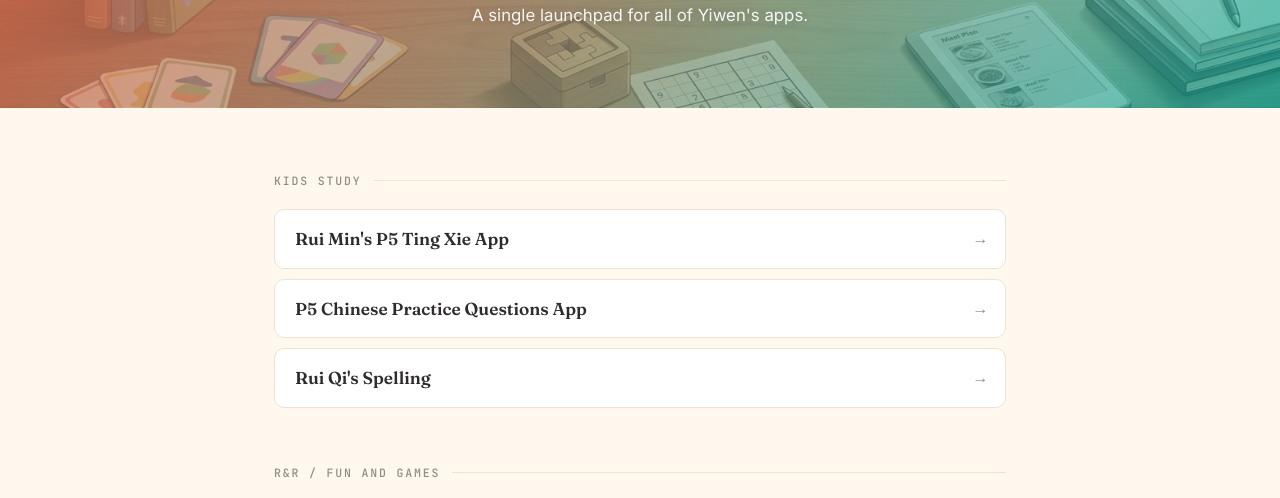
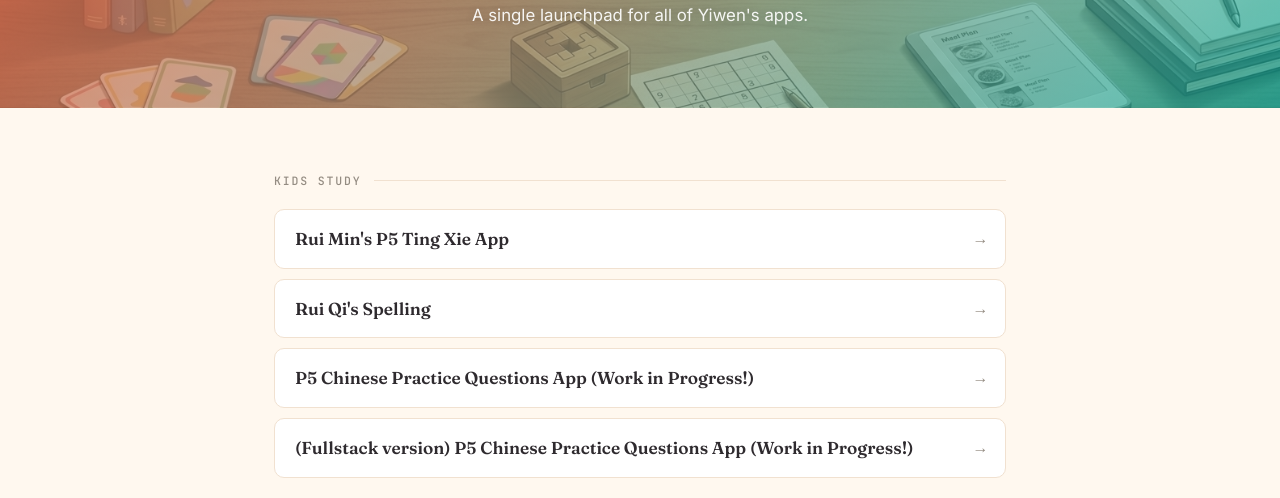
Before and after one commit to goatedapps/goatedapps.github.io, a plain HTML site: page index.html in a window 1280 px wide. Shown: the part 241-739 px from the top of the page. Drawn offline with Linux system fonts and the light colour scheme.

Commit message:
Update index.html

```diff
--- a/index.html
+++ b/index.html
@@ -179,12 +179,16 @@
           <span class="app-name">Rui Min's P5 Ting Xie App</span>
           <span class="arrow">&rarr;</span>
         </a>
-        <a class="app-row" href="https://goatedapps.github.io/Chinese-Practice/">
-          <span class="app-name">P5 Chinese Practice Questions App</span>
+        <a class="app-row" href="https://goatedapps.github.io/rq-spelling/">
+          <span class="app-name">Rui Qi's Spelling</span>
           <span class="arrow">&rarr;</span>
         </a>
-        <a class="app-row" href="https://goatedapps.github.io/rq-spelling/">
-          <span class="app-name">Rui Qi's Spelling</span>
+        <a class="app-row" href="https://goatedapps.github.io/Chinese-Practice/">
+          <span class="app-name">P5 Chinese Practice Questions App (Work in Progress!) </span>
+          <span class="arrow">&rarr;</span>
+        </a>
+        <a class="app-row" href="https://chinese-practice-theta.vercel.app">
+          <span class="app-name"> (Fullstack version) P5 Chinese Practice Questions App (Work in Progress!) </span>
           <span class="arrow">&rarr;</span>
         </a>
       </div>
```
